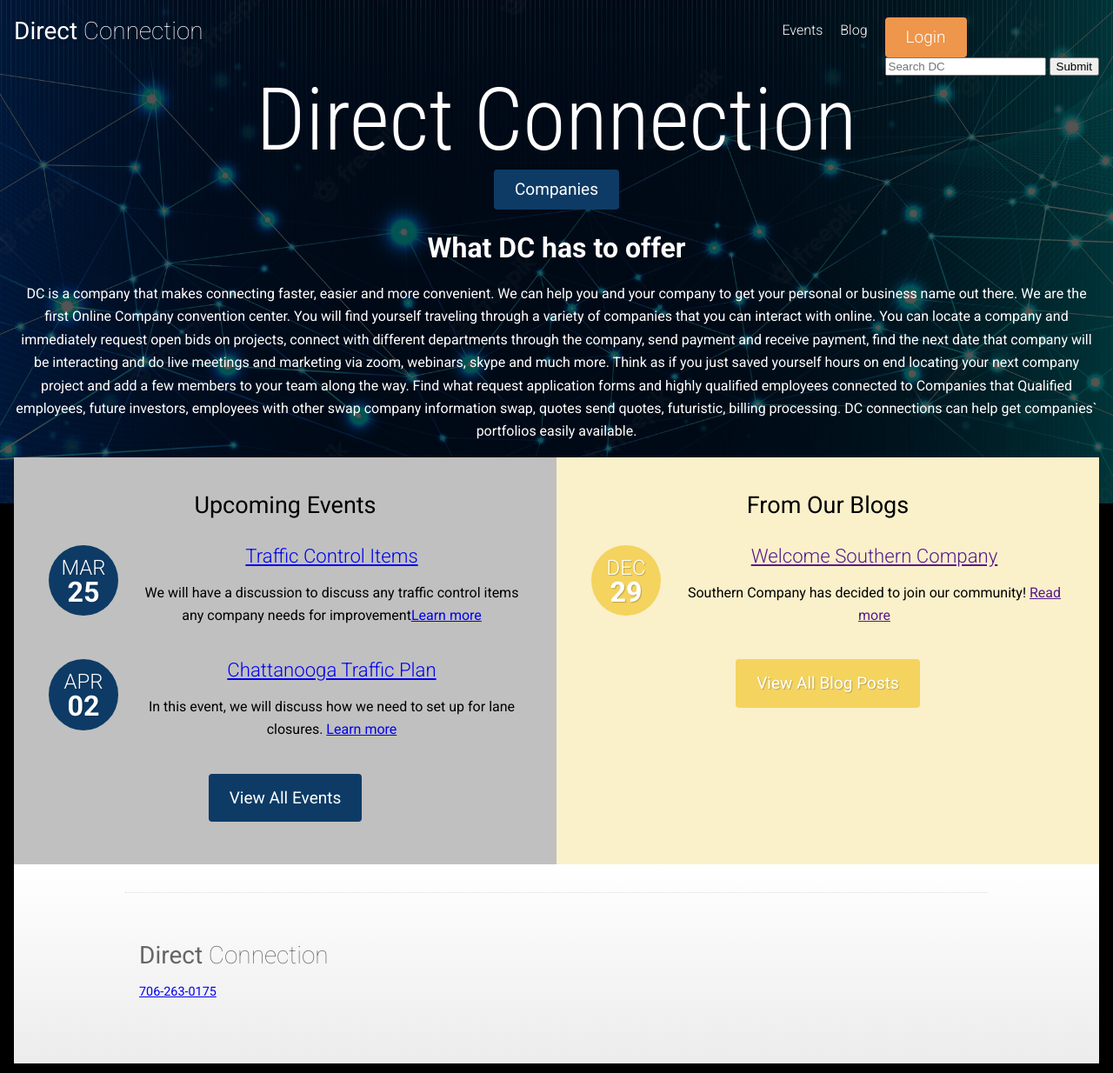
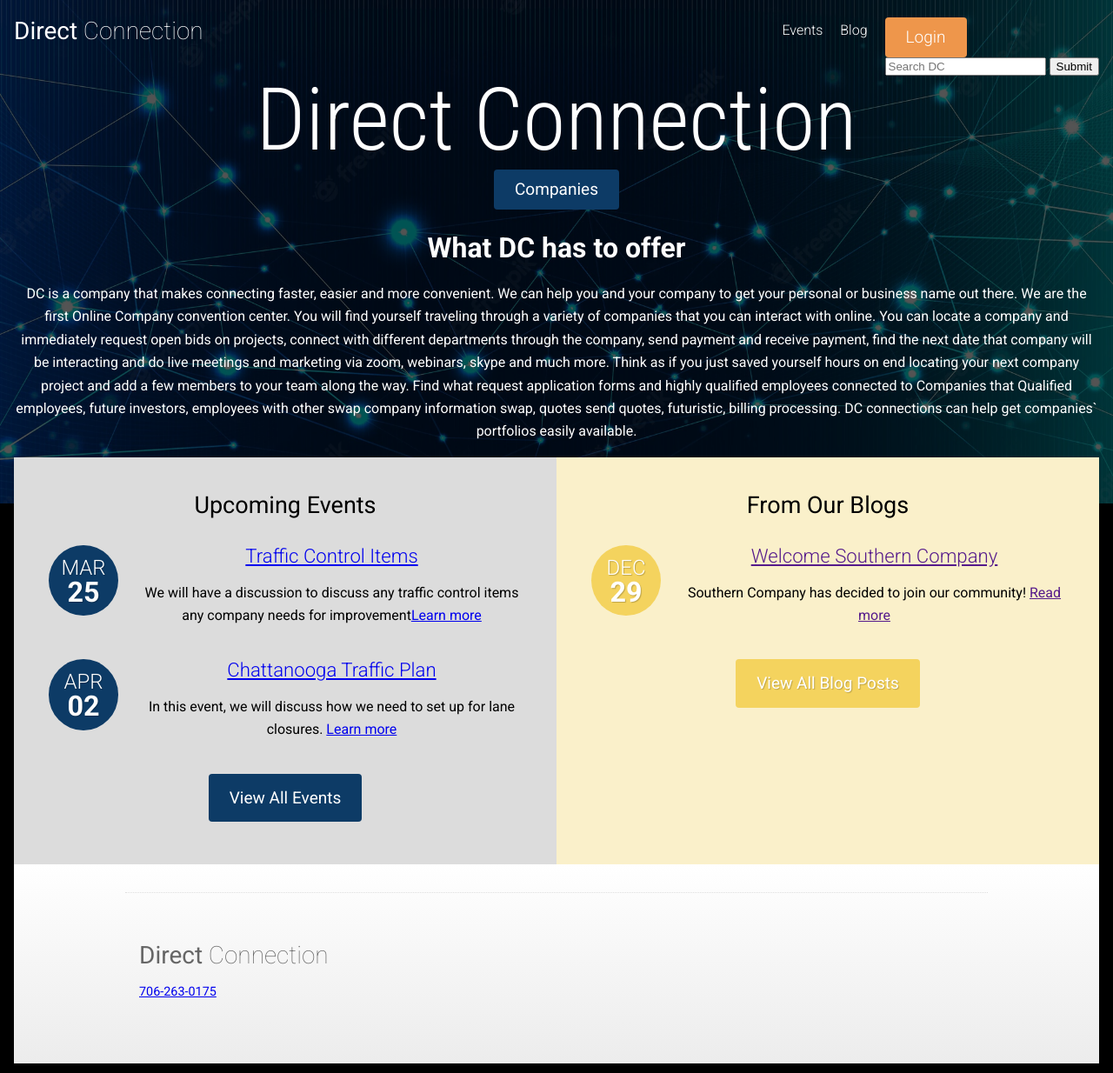
Before and after one commit to trafficBSolutions/dc, a PHP site: page / in a window 1280 px wide. Shown: the top 1234 px of the page at 87% size. Run offline with PHP 8.4, Linux system fonts and the light colour scheme.

Commit message:
Update front-page.css

```diff
--- a/css/front-page.css
+++ b/css/front-page.css
@@ -216,7 +216,7 @@ a {
   }
 
   .full-width-split__one {
-    background-color: silver;
+    background-color: #dcdcdc;
     padding: 40px;
     flex: 1;
   }
```
